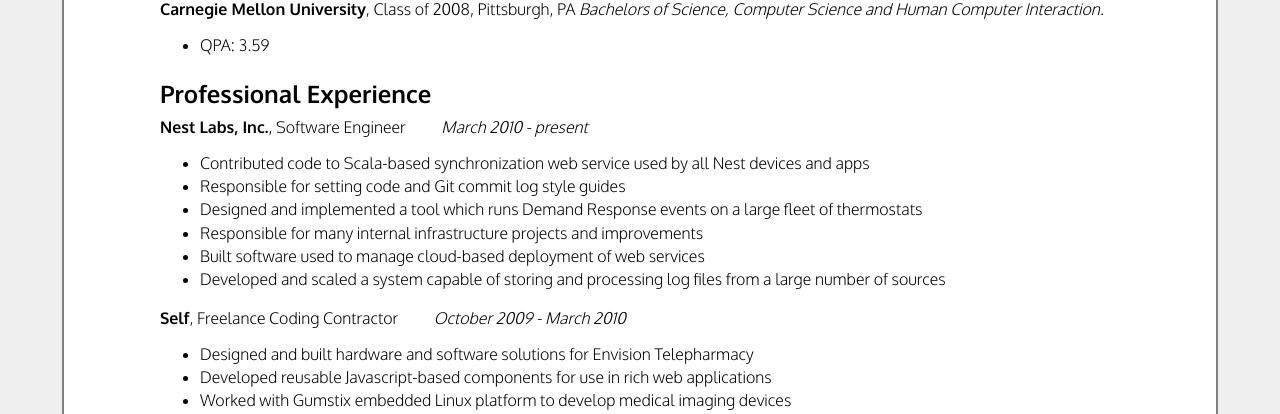
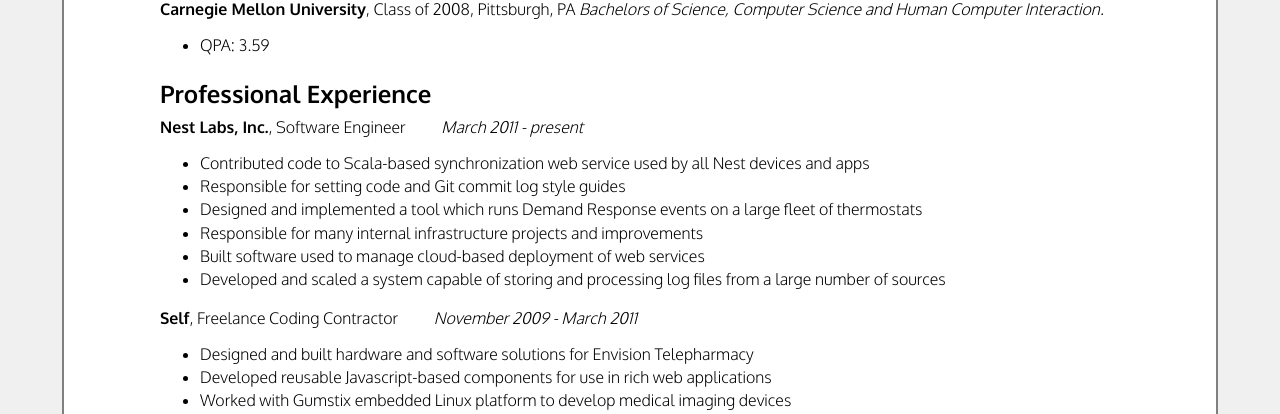
Before and after one commit to jluxenberg/jluxenberg.github.io, a Jekyll site: the page built from resume.md, in a window 1280 px wide. Shown: the part 343-757 px from the top of the page. Built offline with Jekyll 4.4.1, drawn with Linux system fonts in a browser that asks for light colours; Markdown is read by kramdown in place of the engine named in the settings.

Commit message:
fixing typo in resume

```diff
--- a/resume.md
+++ b/resume.md
@@ -37,7 +37,7 @@ Education
 
 Professional Experience
 -----------------------
-**Nest Labs, Inc.**, Software Engineer <span class="len">March 2010 - present</span>
+**Nest Labs, Inc.**, Software Engineer <span class="len">March 2011 - present</span>
 
 * Contributed code to Scala-based synchronization web service used by all Nest devices and apps
 * Responsible for setting code and Git commit log style guides
@@ -46,7 +46,7 @@ Professional Experience
 * Built software used to manage cloud-based deployment of web services
 * Developed and scaled a system capable of storing and processing log files from a large number of sources
 
-**Self**, Freelance Coding Contractor <span class="len">October 2009 - March 2010</span>
+**Self**, Freelance Coding Contractor <span class="len">November 2009 - March 2011</span>
 
 * Designed and built hardware and software solutions for Envision Telepharmacy
 * Developed reusable Javascript-based components for use in rich web applications
```
